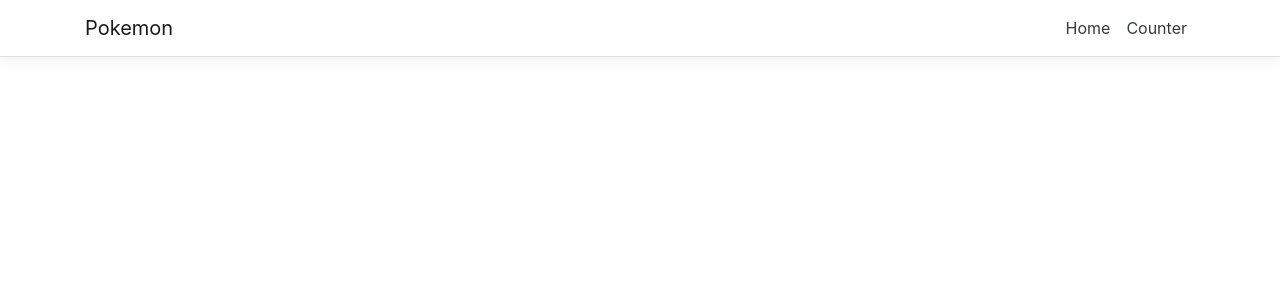
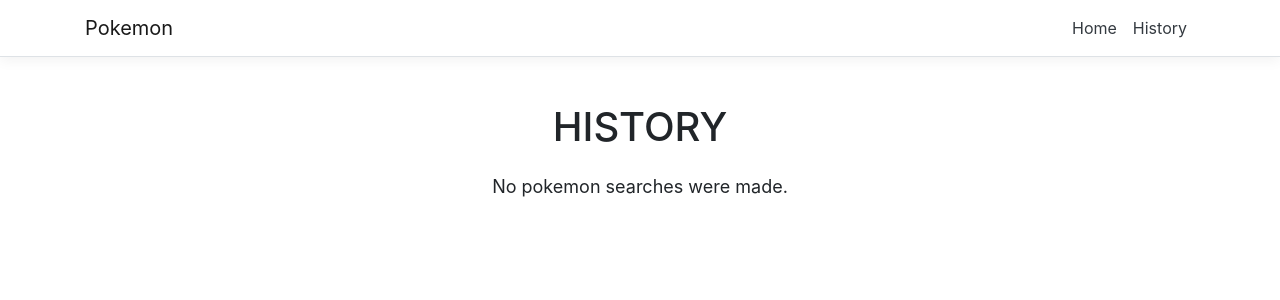
Before and after one commit to nargv/Pokemon, a React (Create React App) app in the folder Pokemon/ClientApp/: page /history in a window 1280 px wide. Shown: the top 300 px of the page. Built offline with nearby package versions, Linux system fonts and the light colour scheme.

Commit message:
Renamed counter to history

```diff
--- a/Pokemon/ClientApp/src/App.js
+++ b/Pokemon/ClientApp/src/App.js
@@ -2,7 +2,7 @@
 import { Route } from 'react-router';
 import Layout from './components/Layout';
 import Home from './components/Home';
-import Counter from './components/Counter';
+import History from './components/History';
 
 import './custom.css'
 
@@ -13,7 +13,7 @@
     return (
       <Layout>
         <Route exact path='/' component={Home} />
-        <Route path='/counter' component={Counter} />
+        <Route path='/history' component={History} />
       </Layout>
     );
   }
--- a/Pokemon/ClientApp/src/components/Counter.jsx
+++ b/Pokemon/ClientApp/src/components/History.jsx
@@ -5,7 +5,7 @@
 import SearchResult from './SearchResult';
 import styled from 'styled-components';
 
-const Counter = () => {
+const History = () => {
   const searches = useSelector(state => state.searches);
 
   const getSearches = () => {
@@ -26,7 +26,7 @@
   );
 }
 
-export default Counter;
+export default History;
 
 const StyledContainer = styled(Container)`
   width: 80%;
--- a/Pokemon/ClientApp/src/components/NavMenu.jsx
+++ b/Pokemon/ClientApp/src/components/NavMenu.jsx
@@ -22,7 +22,7 @@
                 <NavLink tag={Link} className="text-dark" to="/">Home</NavLink>
               </NavItem>
               <NavItem>
-                <NavLink tag={Link} className="text-dark" to="/counter">Counter</NavLink>
+                <NavLink tag={Link} className="text-dark" to="/history">History</NavLink>
               </NavItem>
             </ul>
           </Collapse>
```
